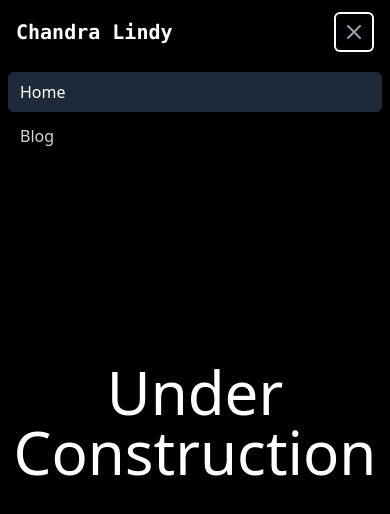
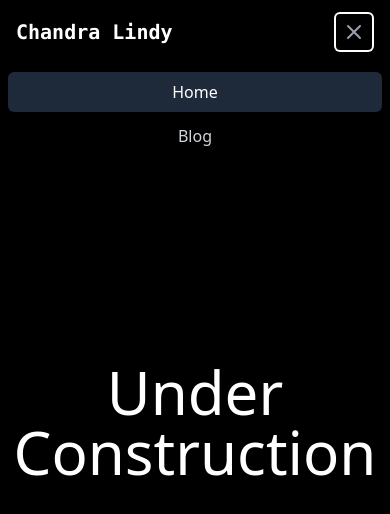
Before and after one commit to chandra-lindy/chandra-lindy.com, a Next.js app: page / in a window 390 px wide. Both pictures are taken after a click on the button "Open main menu". Shown: the top 514 px of the page. Built offline with nearby package versions, Linux system fonts and the light colour scheme.

Commit message:
update navigation component with text alignment changes

```diff
--- a/src/components/Navigation.tsx
+++ b/src/components/Navigation.tsx
@@ -100,12 +100,12 @@ export default function Navigation() {
       {/* Mobile menu, show/hide based on menu state */}
       {isMenuOpen && (
         <div className="md:hidden">
-          <div className="px-2 pt-2 pb-3 space-y-1 sm:px-3">
+          <div className="px-2 pt-2 pb-3 space-y-1 sm:px-3 flex flex-col">
             {navLinks.map((link) => (
               <Link
                 key={link.name}
                 href={link.href}
-                className={`block px-3 py-2 rounded-md text-base font-medium
+                className={`block px-3 py-2 rounded-md text-base font-medium w-full text-center
                   ${
                     pathname === link.href
                       ? "bg-gray-800 text-white"
```
